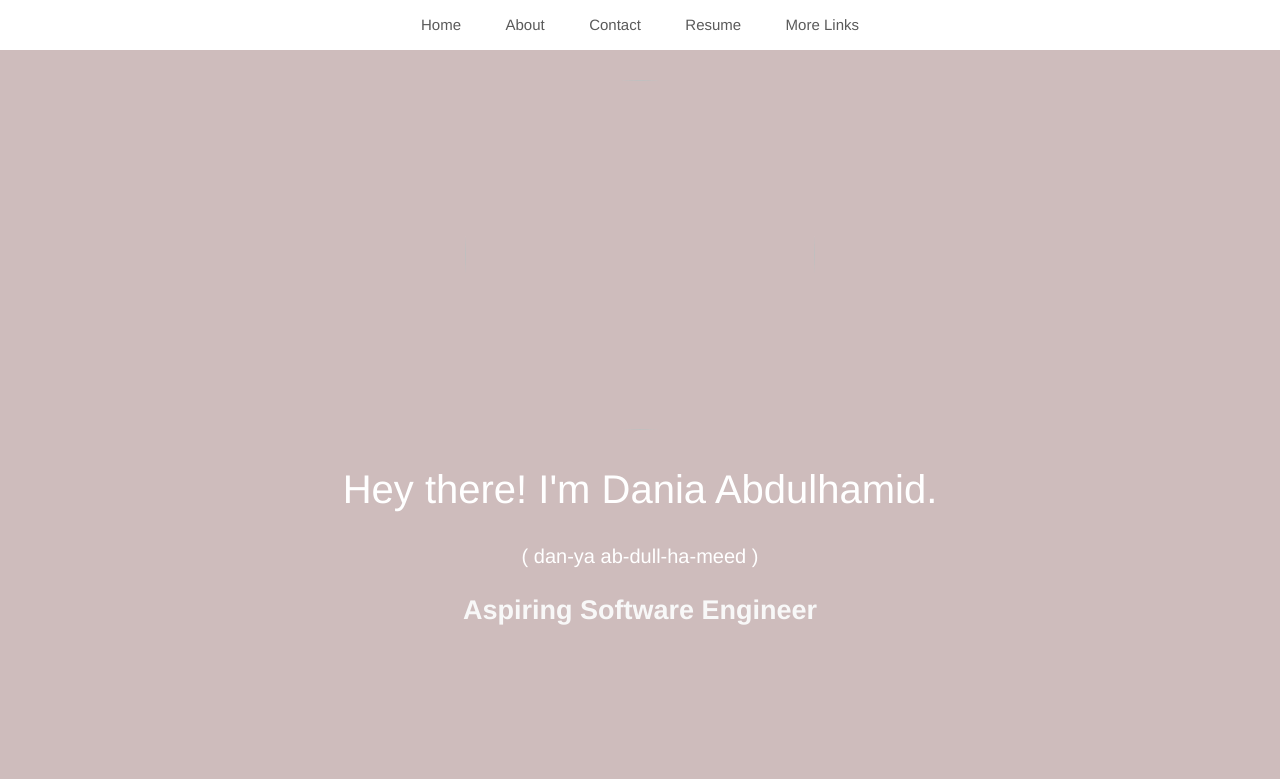
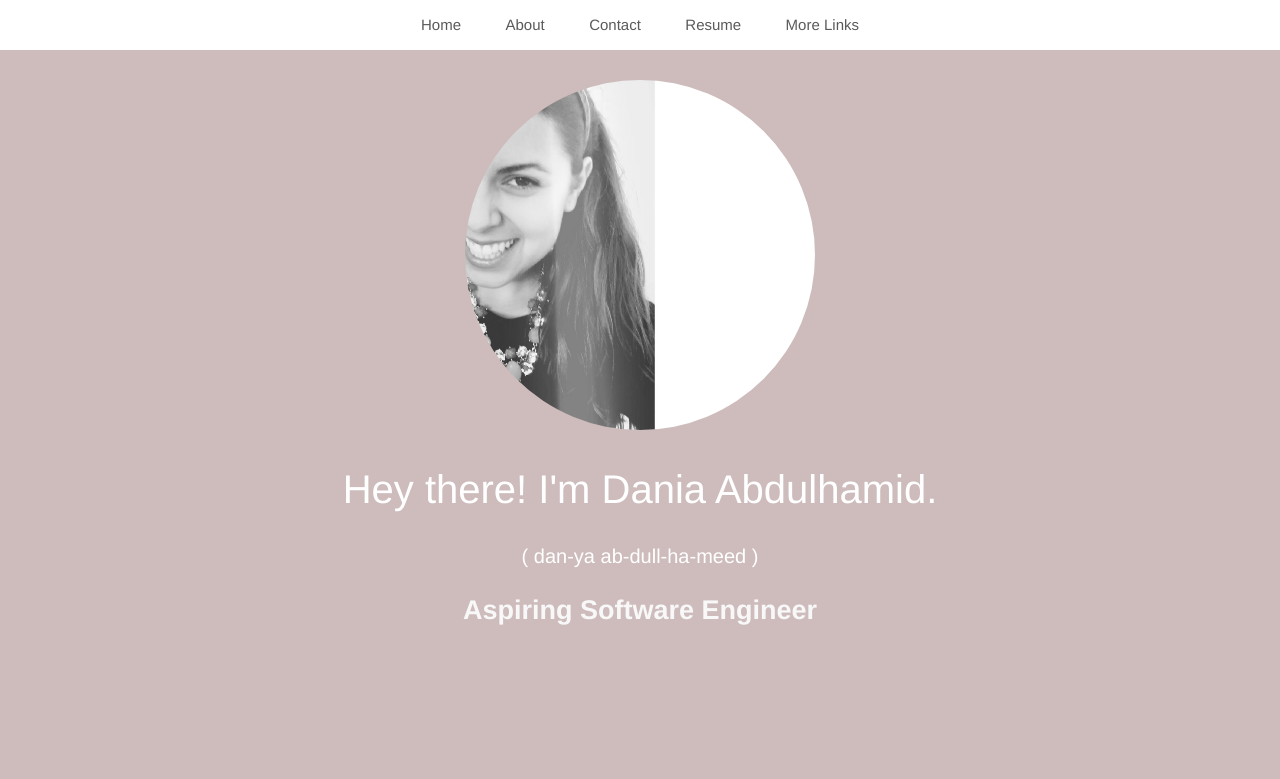
Before and after one commit to dxnia/Dxnia.github.io, a plain HTML site: page index.html in a window 1280 px wide. Shown: the top 779 px of the page. Drawn offline with Linux system fonts and the light colour scheme; files whose address does not match are found by name.

Commit message:
clear pic 2

```diff
--- a/index.html
+++ b/index.html
@@ -138,7 +138,7 @@ h3 {
 
     <div class = "heading">
 
-    <img src = "/Users/daniaabdul/Desktop/forwebsite.jpg">
+    <img src = "/Users/daniaabdul/Documents/dxnia.github.io/4web.jpg">
 
 
     <h2> Hey there! I'm Dania Abdulhamid.</h2>
```
Also changed, not shown: 4web.jpg (added).
